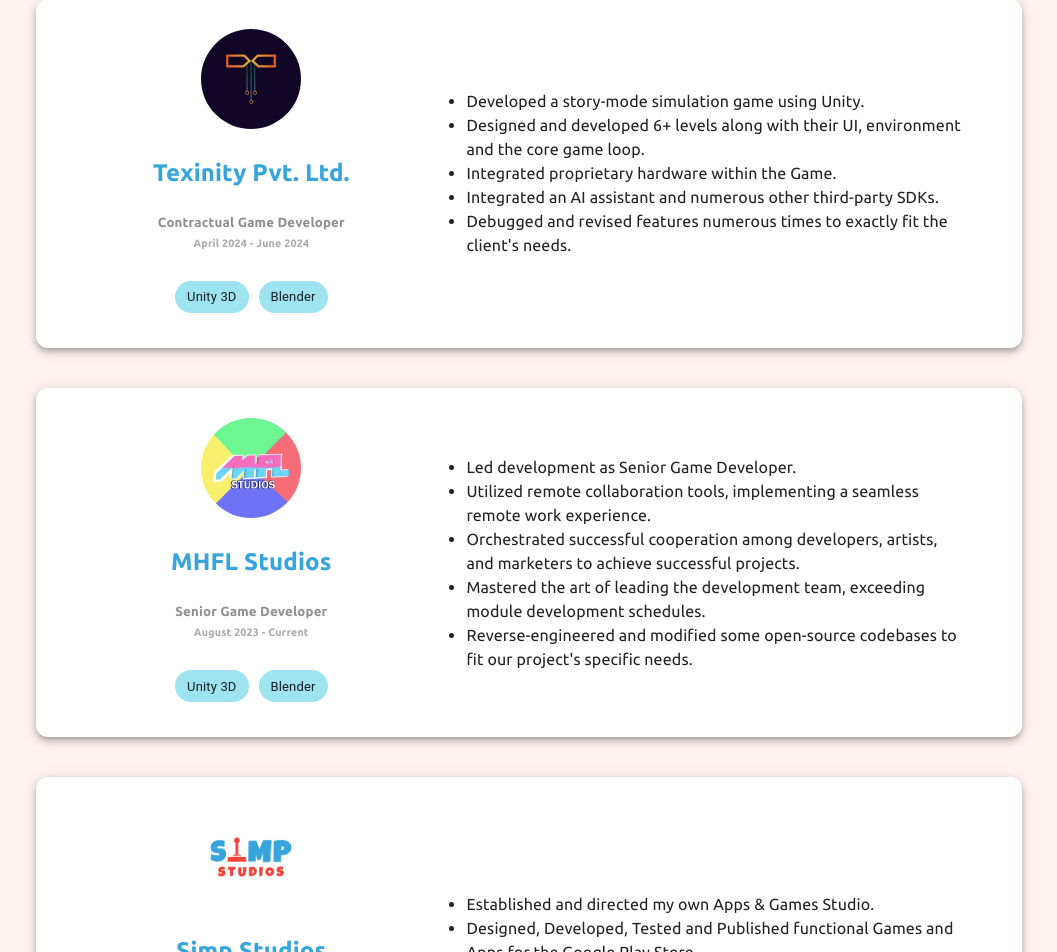
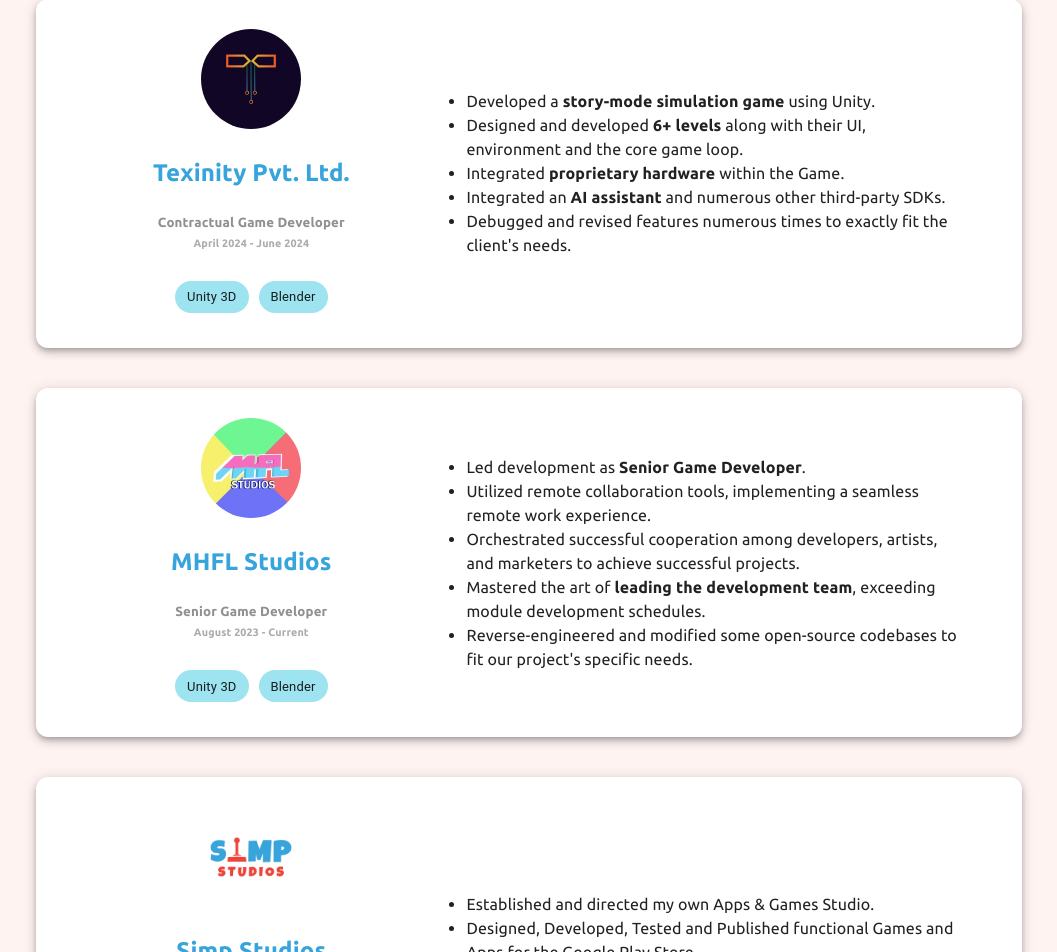
Before and after one commit to TheProProgrammer/Portfolio, a React (Create React App) app: page / in a window 1280 px wide. Shown: the part 165-1117 px from the top of the page, without its empty margins (111-1168 px from the left). Built offline with nearby package versions, Linux system fonts and the light colour scheme.

Commit message:
bold certain words in the experience

```diff
--- a/src/App.js
+++ b/src/App.js
@@ -1,5 +1,4 @@
 import "./App.css";
-import CallIcon from '@mui/icons-material/Call';
 import React from "react";
 import DrawerAppBar from "./DrawerAppBar";
 import { Card, Chip } from "@mui/material";
@@ -12,10 +11,10 @@
     image: require("./assets/texinity.jpg"),
     duration: "April 2024 - June 2024",
     description: [
-      "Developed a story-mode simulation game using Unity.",
-      "Designed and developed 6+ levels along with their UI, environment and the core game loop.",
-      "Integrated proprietary hardware within the Game.",
-      "Integrated an AI assistant and numerous other third-party SDKs.",
+      "Developed a <b>story-mode simulation game</b> using Unity.",
+      "Designed and developed <b>6+ levels</b> along with their UI, environment and the core game loop.",
+      "Integrated <b>proprietary hardware</b> within the Game.",
+      "Integrated an <b>AI assistant</b> and numerous other third-party SDKs.",
       "Debugged and revised features numerous times to exactly fit the client's needs.",
     ],
   },
@@ -26,10 +25,10 @@
     toolsAndTech: ["Unity 3D", "Blender"],
     duration: "August 2023 - Current",
     description: [
-      "Led development as Senior Game Developer.",
+      "Led development as <b>Senior Game Developer</b>.",
       "Utilized remote collaboration tools, implementing a seamless remote work experience.",
       "Orchestrated successful cooperation among developers, artists, and marketers to achieve successful projects.",
-      "Mastered the art of leading the development team, exceeding module development schedules.",
+      "Mastered the art of <b>leading the development team</b>, exceeding module development schedules.",
       "Reverse-engineered and modified some open-source codebases to fit our project's specific needs.",
     ],
   },
@@ -42,7 +41,7 @@
     description: [
       "Established and directed my own Apps & Games Studio.",
       "Designed, Developed, Tested and Published functional Games and Apps for the Google Play Store.",
-      "Achieved a total of ~11,300 downloads across ~172 different countries and territories.",
+      "Achieved a total of <b>~11,300 downloads</b> across <b>~172 different countries</b> and territories.",
     ],
   },
   {
@@ -53,7 +52,7 @@
     duration: "Jan 2017 - Current",
     description: [
       "Director & Lead software developer at my own small start-up, providing software development services.",
-      "Achieved a turnover equivalent to a thousand dollars even before my 18th birthday.",
+      "Achieved a turnover equivalent to a <b>thousand dollars</b> even before my 18th birthday.",
       "Hired client acquisition and lead generation experts.",
       "Operating over numerous different social platforms developing solutions for clients across the globe.",
       "Worked with numerous small and large-scale Local and International corporations.",
@@ -136,9 +135,9 @@
                 </div>
                 <div class="experienceCardDescription">
                   <ul style={{ listStyleType: "disc", padding: "30px" }}>
-                    {item.description.map((item) => (
-                      <li>{item}</li>
-                    ))}
+                    {item.description.map((item1) => (
+                      <BoldListItem item={item1} />
+                      ))}
                   </ul>
                 </div>
               </div>
@@ -159,7 +158,7 @@
       <div>
         <ul class="recommendationsList">
           {recommendations.map((item) => (
-            <img class = "recommendation" src={item}/>
+            <img class = "recommendation" src={item} alt="recommendation"/>
           ))}
         </ul>
       </div>
@@ -177,4 +176,9 @@
   )
 }
 
+const BoldListItem = ({ item }) => {
+  return (
+    <li dangerouslySetInnerHTML={{ __html: item }}></li>
+  );
+};
 export default App;
```
